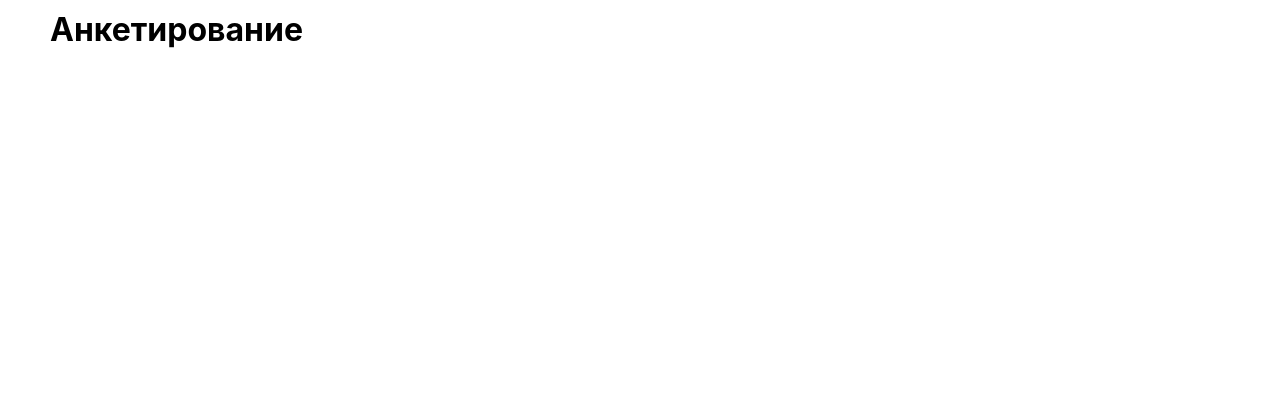
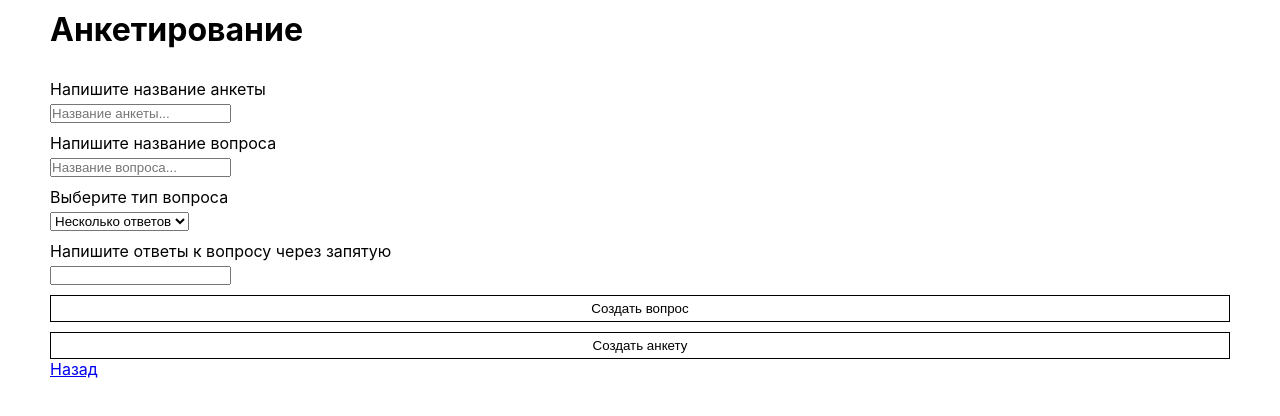
Before and after one commit to Lanancist/TermPaper, a React (Create React App) app in the folder FrontEnd/react_project/: page /addSurvey in a window 1280 px wide. Before the commit this address had no page. Shown: the top 416 px of the page. Built offline with nearby package versions, Linux system fonts and the light colour scheme.

Commit message:
added create survey component

```diff
--- a/FrontEnd/react_project/src/App.css
+++ b/FrontEnd/react_project/src/App.css
@@ -22,3 +22,12 @@ grid-template-areas:
   display: flex;
   justify-content: space-between;
 }
+
+.addSurvey-inner{
+  display: flex;
+  flex-direction: column;
+}
+
+.addSurvey-inner > label{
+  margin-top: 10px;
+}
--- a/FrontEnd/react_project/src/App.js
+++ b/FrontEnd/react_project/src/App.js
@@ -4,6 +4,7 @@ import Header from "./components/Header";
 import Content from "./components/Content";
 import {Route, Routes} from "react-router-dom";
 import Survey from "./components/Survey";
+import AddSurvey from "./components/AddSurvey/AddSurvey";
 
 
 function App() {
@@ -14,6 +15,7 @@ function App() {
             <Route path="/" element={<Content/>} />
             <Route path="/surveys/:id" element={<Survey/>} />
             <Route path="/statistic/:id" element={<Survey isStatistic />} />
+            <Route path="/addSurvey" element={<AddSurvey />} />
         </Routes>
     </div>
   );
--- /dev/null
+++ b/FrontEnd/react_project/src/components/AddSurvey/AddSurvey.jsx
@@ -0,0 +1,88 @@
+import axios from "axios";
+import { useState } from "react";
+import { Link } from "react-router-dom";
+
+const AddSurvey = () => {
+    const [selectVal, setSelectVal] = useState("qma");
+    const [nameOfQuestion, setNameOfQuestion] = useState("");
+    const [nameOfSurvey, setNameOfSurvey] = useState("");
+    const [answers, setAnswers] = useState("");
+    const [questions, setQuestions] = useState([]);
+
+    const selectHandler = (e) => {
+        setSelectVal(e.target.value)
+    }
+
+    const nameOfQuestionHandler = (e) => {
+        setNameOfQuestion(e.target.value);
+    }
+
+    const nameOfSurveyHandler = (e) => {
+        setNameOfSurvey(e.target.value)
+    }
+
+    const answersHandler = (e) => {
+        setAnswers(e.target.value);
+    }
+
+    const createQuestion = () => {
+        const ans = answers.split(",");
+        const newQuestion = {
+            type: selectVal,
+            ques: nameOfQuestion,
+            countAns: ans.length,
+            ans: ans
+        }
+        setQuestions([...questions, newQuestion]);
+        setAnswers("");
+        setSelectVal("qma");
+        setNameOfQuestion("");
+
+    }
+
+    const createSurvey = () => {
+        const newSurvey = {
+            name: nameOfSurvey,
+            count: questions.length,
+            questions: questions,
+        }
+        axios.post("http://127.0.0.1:8000/addSurveys", newSurvey)
+    }
+
+console.log(questions);
+    return (
+        <>
+        <div className="container">
+            <div className="addSurvey-inner">
+            <label>
+                <p>Напишите название анкеты</p>
+                <input type="text" placeholder="Название анкеты..." value={nameOfSurvey} onChange={(e) => nameOfSurveyHandler(e)} />
+            </label>
+            <label>
+                <p>Напишите название вопроса</p>
+                <input type="text" placeholder="Название вопроса..." value={nameOfQuestion} onChange={(e) => nameOfQuestionHandler(e)} />
+            </label>
+            <label>
+                <p>Выберите тип вопроса</p>
+                <select onChange={(e) => selectHandler(e)} value={selectVal}>
+                    <option value="qma">Несколько ответов</option>
+                    <option value="qoa">Один ответ</option>
+                    <option value="qo">Открытый ответ</option>
+                </select>
+            </label>
+            {selectVal !== "qo" && (
+            <label>
+                <p>Напишите ответы к вопросу через запятую</p>
+                <input type="text" value={answers} onChange={(e) => answersHandler(e)}/>
+            </label>
+            )}
+            <button onClick={createQuestion}>Создать вопрос</button>
+            <button onClick={createSurvey}>Создать анкету</button>
+            </div>
+          <Link to="/">Назад</Link>
+        </div>
+        </>
+    )
+}
+
+export default AddSurvey;
--- a/FrontEnd/react_project/src/components/Content.jsx
+++ b/FrontEnd/react_project/src/components/Content.jsx
@@ -41,6 +41,7 @@ const Content = () => {
                     ))}
                         </div>
                     </div>
+                    <Link to={"/addSurvey"}>Добавить анкету</Link>
                 </div>
             </div>
         </>
```
